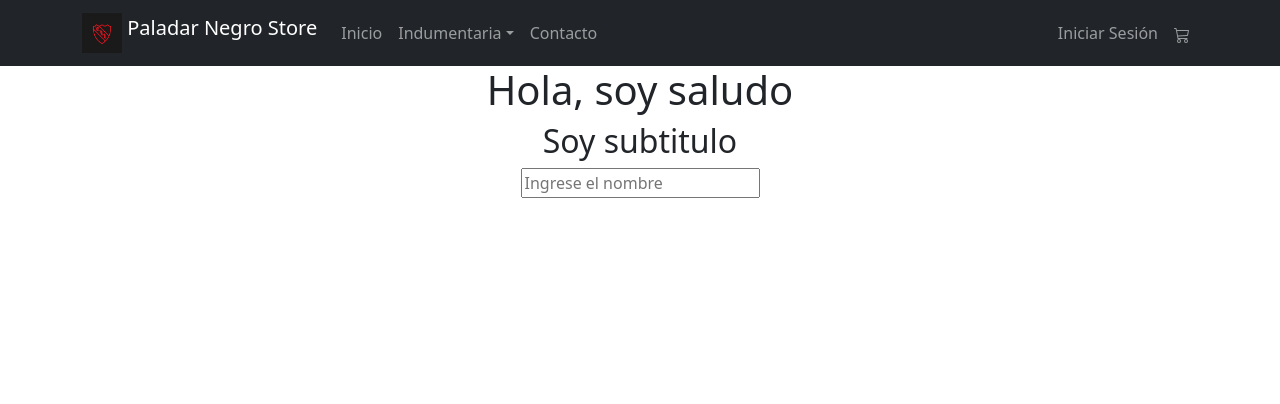
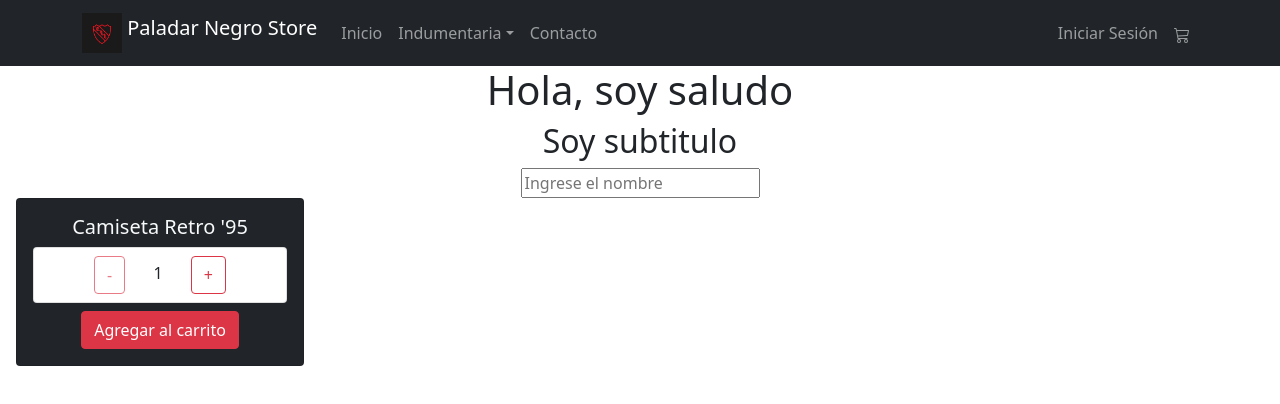
Before and after one commit to RocioVDiaz/react, a React (Create React App) app: page / in a window 1280 px wide. Shown: the top 404 px of the page. Built offline with nearby package versions, Linux system fonts and the light colour scheme.

Commit message:
contador boton

```diff
--- /dev/null
+++ b/src/components/ItemCounts/ItemCounts.jsx
@@ -0,0 +1,32 @@
+import React, { useState } from 'react'
+import Card from 'react-bootstrap/Card'
+import Button from 'react-bootstrap/Button'
+import ListGroup from 'react-bootstrap/ListGroup'
+
+function ItemCounts({onAdd, stock, initial}) {
+
+    const [count, setCount] = useState(initial)
+
+
+    const agregarProducto =()=>{
+        setCount (count + 1)
+    }
+    const restarProducto =()=>{
+        setCount (count - 1)
+    }
+
+  return (
+    <Card bg='dark'  className='mx-3' style={{ width: '18rem' }}>
+  <Card.Body>
+    <Card.Title className='text-light'>Camiseta Retro '95</Card.Title>
+    <ListGroup>
+  <ListGroup.Item><Button className='mx-4' onClick={restarProducto} disabled={count === initial ? true : null} variant="outline-danger">-</Button>{' '}{count}{' '}<Button className='mx-4' onClick={agregarProducto} disabled={count === stock ? true : null} variant="outline-danger">+</Button>{' '}</ListGroup.Item>
+
+</ListGroup>
+    <Button className='mt-2' onClick={() => onAdd(count)} disabled={ stock === 0 ? true : null} variant="danger">Agregar al carrito</Button>
+  </Card.Body>
+</Card>
+  )
+}
+
+export default ItemCounts
--- a/src/container/RoutesApp.jsx
+++ b/src/container/RoutesApp.jsx
@@ -2,6 +2,7 @@ import { useState } from 'react';
 import Titulo from '../components/titulo/Titulo';
 import NavBar from '../components/NavBar/NavBar';
 import Input from '../components/Input/Input';
+import ItemCounts from '../components/ItemCounts/ItemCounts';
 
 
 
@@ -13,6 +14,10 @@ function RoutesApp() {
 
   let titulo = 'Hola, soy saludo'
 
+  function onAdd (count) {
+    alert (`Se agregaron ${count} productos al carrito`)
+  }
+
 
   return (
     <>
@@ -20,6 +25,7 @@ function RoutesApp() {
         <NavBar/>
         <Titulo titulo= {titulo} subtitulo='Soy subtitulo' />
         <Input placeholder='Ingrese el nombre'/>
+        <ItemCounts onAdd={onAdd} stock={5} initial={1}/>
 
       </>
   )
```
Also changed, not shown: src/index.css (line endings or trailing spaces).
